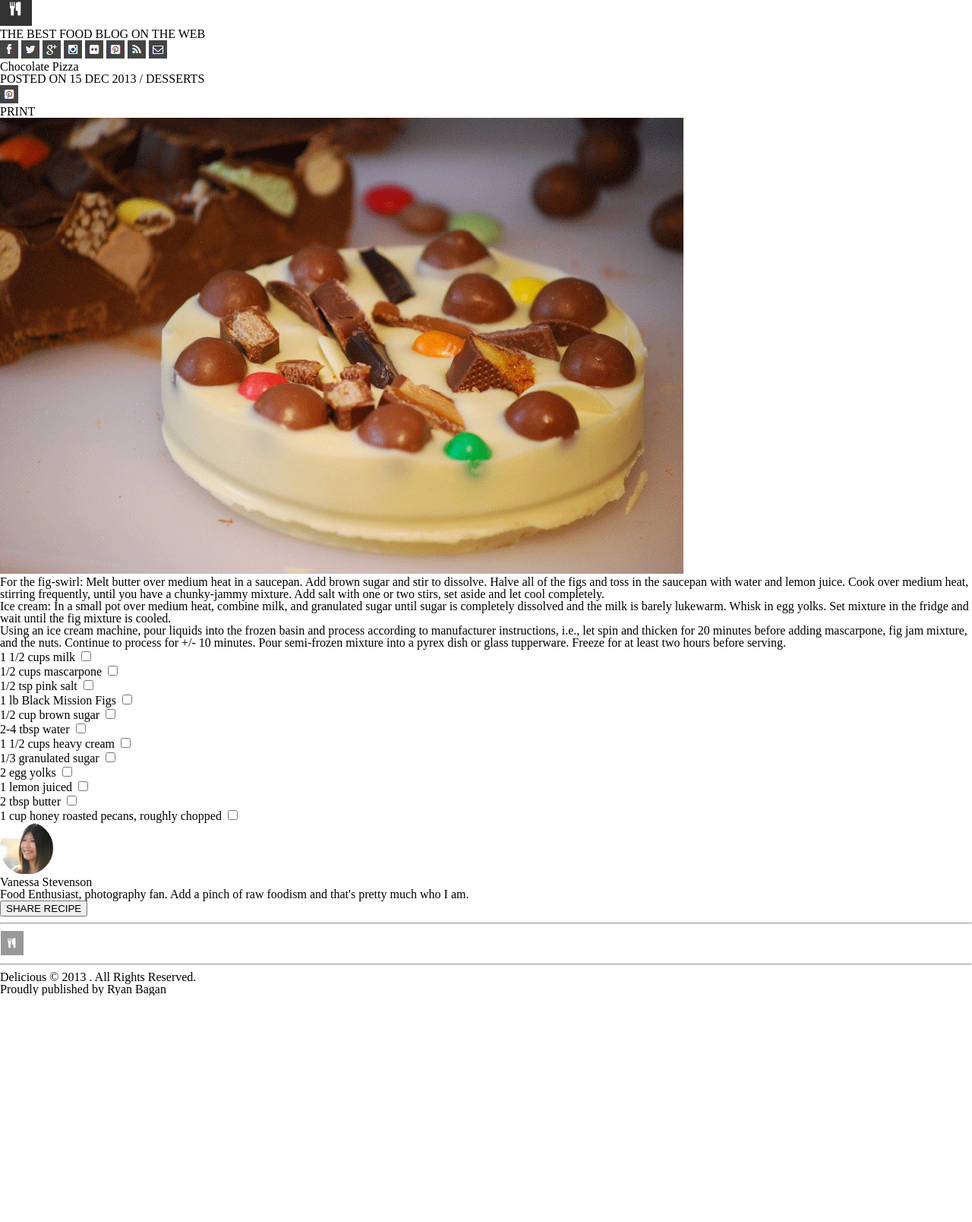
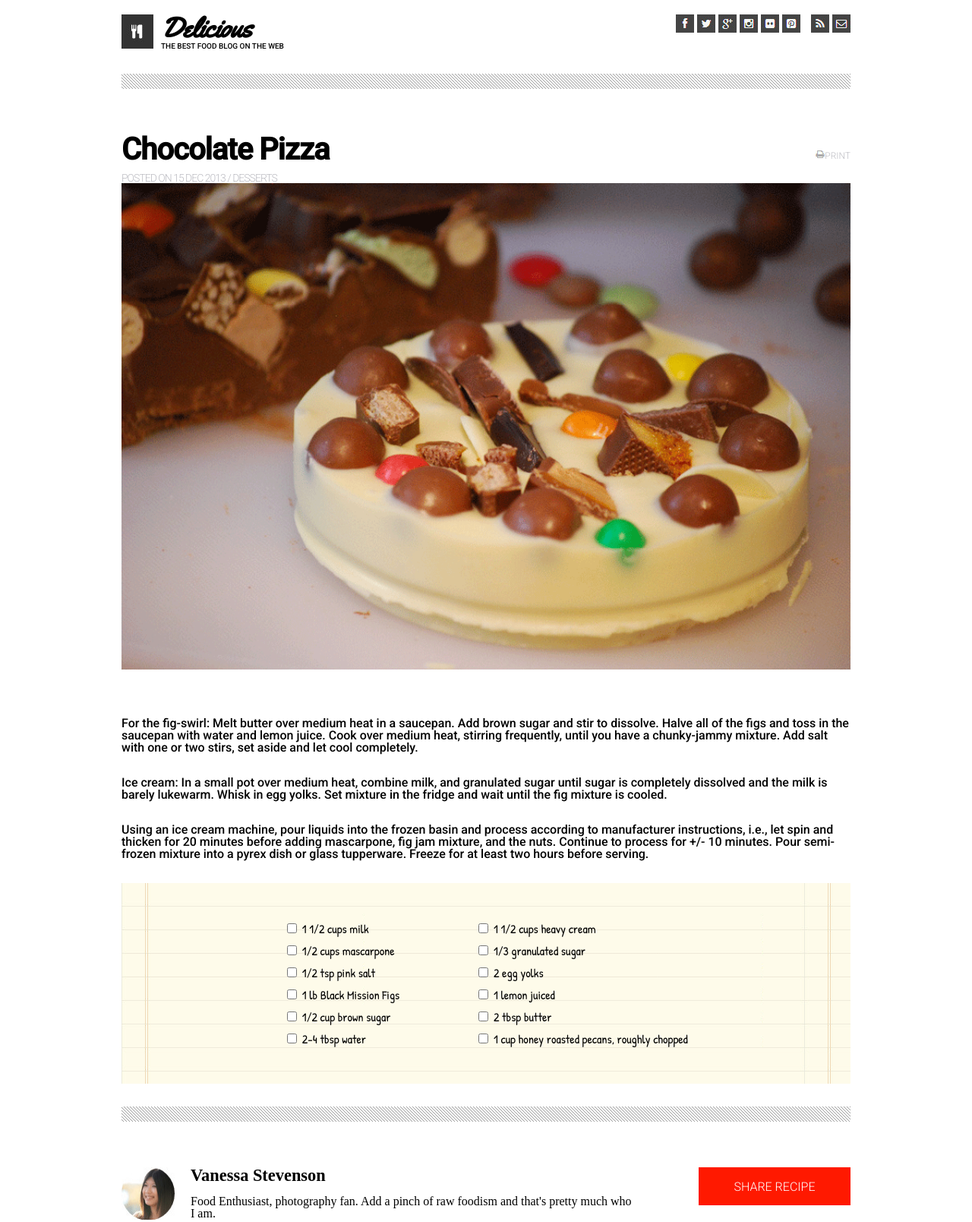
Before and after one commit to Ryanb021/chocolate-pizza, a plain HTML site: page index.html in a window 1280 px wide. Shown: the part 11-1619 px from the top of the page at 76% size. Before the commit the page ends 1321 px from the top, so only its background shows below. Drawn offline with Linux system fonts and the light colour scheme.

Commit message:
made changes to style.css and index.html

```diff
--- a/index.html
+++ b/index.html
@@ -12,7 +12,9 @@
   <!-- Google Fonts -->
   <link rel="fontstyle" href="https://fonts.googleapis.com">
   <link rel="fontstyle" href=https://fonts.gstatic.com" crossorigin>
-  <link href="https://fonts.googleapis.com/css2?family=Patrick+Hand&family=Roboto+Slab:wght@300;400&family=Roboto:wght@100;300;500&family=Yellowtail&display=swap" rel="stylesheet">
+  <link
+    href="https://fonts.googleapis.com/css2?family=Patrick+Hand&family=Roboto+Slab:wght@300;400&family=Roboto:wght@100;300;500&family=Yellowtail&display=swap"
+    rel="stylesheet">
 
   <title>Chocolate Pizza</title>
 </head>
@@ -22,6 +24,7 @@
     <section>
       <img src="/img/logo.png" alt="fork and knife">
       <section class="motto-and-logo-container">
+        <h3 class="motto-text">Delicious</h3>
         <p class="motto">THE BEST FOOD BLOG ON THE WEB</p>
       </section>
     </section>
@@ -38,102 +41,111 @@
   </header>
   <section class="divider"></section>
   <main>
-    <section class"recipe-name-container">
+    <section class="recipe-name-container">
       <section class="recipe-name">
         <h1>Chocolate Pizza</h1>
         <p>POSTED ON 15 DEC 2013 / DESSERTS</p>
       </section>
       <section class="printer-icon-container">
-        <img src="/img/pint-icon.png" alt="printer">
+        <img src="/img/print-icon.png" alt="printer">
         <p>PRINT</p>
       </section>
     </section>
     <section class="recipe-image-container">
       <img src="/img/choco-pizza.png" alt="choco-pizza">
     </section>
-    <section class="recipe-intruction">
+    <section class="recipe-instruction">
       <p>
-        For the fig-swirl: Melt butter over medium heat in a saucepan. Add brown sugar and stir to dissolve. Halve all of the figs and toss in the saucepan with water and lemon juice. Cook over medium heat, stirring frequently, until you have a chunky-jammy mixture. Add salt with one or two stirs, set aside and let cool completely.
+        For the fig-swirl: Melt butter over medium heat in a saucepan. Add brown sugar and stir to dissolve. Halve all
+        of the figs and toss in the saucepan with water and lemon juice. Cook over medium heat, stirring frequently,
+        until you have a chunky-jammy mixture. Add salt with one or two stirs, set aside and let cool completely.
       </p>
       <p>
-        Ice cream: In a small pot over medium heat, combine milk, and granulated sugar until sugar is completely dissolved and the milk is barely lukewarm. Whisk in egg yolks. Set mixture in the fridge and wait until the fig mixture is cooled.
+        Ice cream: In a small pot over medium heat, combine milk, and granulated sugar until sugar is completely
+        dissolved and the milk is barely lukewarm. Whisk in egg yolks. Set mixture in the fridge and wait until the fig
+        mixture is cooled.
       </p>
       <p>
-        Using an ice cream machine, pour liquids into the frozen basin and process according to manufacturer instructions, i.e., let spin and thicken for 20 minutes before adding mascarpone, fig jam mixture, and the nuts. Continue to process for +/- 10 minutes. Pour semi-frozen mixture into a pyrex dish or glass tupperware. Freeze for at least two hours before serving.
+        Using an ice cream machine, pour liquids into the frozen basin and process according to manufacturer
+        instructions, i.e., let spin and thicken for 20 minutes before adding mascarpone, fig jam mixture, and the nuts.
+        Continue to process for +/- 10 minutes. Pour semi-frozen mixture into a pyrex dish or glass tupperware. Freeze
+        for at least two hours before serving.
       </p>
     </section>
     <section class="recipe-ingredients-container">
       <section class="ingredients-list">
         <section>
           <div class="recipe-ingredient">
-            <label for="ingredient1"> 1 1/2 cups milk
-              <input type="checkbox" name="ingredient1" id="ingredient1">
+            <label for="ingredient1">
+              <input type="checkbox" name="ingredient1" id="ingredient1"> 1 1/2 cups milk
               <span class="checkmark"></span>
             </label>
           </div>
           <div class="recipe-ingredient">
-            <label for="ingredient2"> 1/2 cups mascarpone
-              <input type="checkbox" name="ingredient2" id="ingredient2">
+            <label for="ingredient2">
+              <input type="checkbox" name="ingredient2" id="ingredient2"> 1/2 cups mascarpone
               <span class="checkmark"></span>
             </label>
           </div>
           <div class="recipe-ingredient">
-            <label for="ingredient3"> 1/2 tsp pink salt
-              <input type="checkbox" name="ingredient3" id="ingredient3">
+            <label for="ingredient3">
+              <input type="checkbox" name="ingredient3" id="ingredient3"> 1/2 tsp pink salt
               <span class="checkmark"></span>
             </label>
           </div>
           <div class="recipe-ingredient">
-            <label for="ingredient4"> 1 lb Black Mission Figs
-              <input type="checkbox" name="ingredient4" id="ingredient4">
+            <label for="ingredient4">
+              <input type="checkbox" name="ingredient4" id="ingredient4"> 1 lb Black Mission Figs
               <span class="checkmark"></span>
             </label>
           </div>
           <div class="recipe-ingredient">
-            <label for="ingredient5"> 1/2 cup brown sugar
-              <input type="checkbox" name="ingredient5" id="ingredient5">
+            <label for="ingredient5">
+              <input type="checkbox" name="ingredient5" id="ingredient5"> 1/2 cup brown sugar
               <span class="checkmark"></span>
             </label>
           </div>
           <div class="recipe-ingredient">
-            <label for="ingredient6"> 2-4 tbsp water
-              <input type="checkbox" name="ingredient6" id="ingredient6">
+            <label for="ingredient6">
+              <input type="checkbox" name="ingredient6" id="ingredient6"> 2-4 tbsp water
+              <span class="checkmark"></span>
+            </label>
+          </div>
+        </section>
+        <section>
+          <div class="recipe-ingredient">
+            <label for="ingredient7">
+              <input type="checkbox" name="ingredient7" id="ingredient7"> 1 1/2 cups heavy cream
               <span class="checkmark"></span>
             </label>
           </div>
           <div class="recipe-ingredient">
-            <label for="ingredient7"> 1 1/2 cups heavy cream
-              <input type="checkbox" name="ingredient7" id="ingredient7">
+            <label for="ingredient8">
+              <input type="checkbox" name="ingredient8" id="ingredient8"> 1/3 granulated sugar
               <span class="checkmark"></span>
             </label>
           </div>
           <div class="recipe-ingredient">
-            <label for="ingredient8"> 1/3 granulated sugar
-              <input type="checkbox" name="ingredient8" id="ingredient8">
+            <label for="ingredient9">
+              <input type="checkbox" name="ingredient9" id="ingredient9"> 2 egg yolks
               <span class="checkmark"></span>
             </label>
           </div>
           <div class="recipe-ingredient">
-            <label for="ingredient9"> 2 egg yolks
-              <input type="checkbox" name="ingredient9" id="ingredient9">
+            <label for="ingredient10">
+              <input type="checkbox" name="ingredient10" id="ingredient10"> 1 lemon juiced
               <span class="checkmark"></span>
             </label>
           </div>
           <div class="recipe-ingredient">
-            <label for="ingredient10"> 1 lemon juiced
-              <input type="checkbox" name="ingredient10" id="ingredient10">
+            <label for="ingredient11">
+              <input type="checkbox" name="ingredient11" id="ingredient11"> 2 tbsp butter
               <span class="checkmark"></span>
             </label>
           </div>
           <div class="recipe-ingredient">
-            <label for="ingredient11"> 2 tbsp butter
-              <input type="checkbox" name="ingredient11" id="ingredient11">
-              <span class="checkmark"></span>
-            </label>
-          </div>
-          <div class="recipe-ingredient">
-            <label for="ingredient12"> 1 cup honey roasted pecans, roughly chopped
-              <input type="checkbox" name="ingredient12" id="ingredient12">
+            <label for="ingredient12">
+              <input type="checkbox" name="ingredient12" id="ingredient12"> 1 cup honey roasted pecans, roughly chopped
               <span class="checkmark"></span>
             </label>
           </div>
@@ -146,7 +158,7 @@
     <section class="author">
       <img src="/img/van-pic.png" alt="vanessa">
       <section class="text">
-        <h3>Vanessa Stevenson</h3>
+        <h4>Vanessa Stevenson</h4>
         <p>Food Enthusiast, photography fan. Add a pinch of raw foodism and that's pretty much who I am.</p>
       </section>
       <section>
--- a/style.css
+++ b/style.css
@@ -0,0 +1,197 @@
+body {
+  text-align: center;
+  font-family: 'Roboto', sans-serif;
+}
+
+header {
+  display: inline-flex;
+  flex-direction: row;
+  justify-content: space-between;
+  width: 960px;
+  margin: 30px auto;
+}
+
+.motto-and-logo-container {
+  float: right;
+  margin-left: 10px;
+  text-align: left;
+}
+
+.motto-text {
+  font-family: 'Yellowtail', cursive;
+  font-weight: bold;
+  font-size: 2.3rem;
+}
+
+.motto {
+  font-size: 10px;
+}
+
+.social-media-icons img:nth-of-type(7) {
+  margin-left: 10px;
+}
+/*repeating image*/
+.divider {
+  background-image: url("/img/hr-img.png");
+  background-repeat: repeat;
+  height: 20px;
+  width: 960px;
+  margin: 0 auto 30px;
+}
+/*recipe section*/
+main {
+  width: 960px;
+  margin: 0 auto;
+}
+
+.recipe-name-container {
+  display: flex;
+  justify-content: space-between;
+  width: 960px;
+  text-align: left;
+  margin-top: 60px;
+}
+
+.recipe-name-container h1 {
+  font-family: 'Roboto', sans-serif;
+  font-size: 2.5rem;
+  font-weight: bold;
+  letter-spacing: -1px;
+}
+
+.recipe-name p{
+  font-family: 'Roboto',sans-serif;
+  margin-top: 10px;
+  font-size: 14px;
+  font-weight: 300;
+  color: #BDBDC3;
+  letter-spacing: -1px;
+}
+
+/*print-icon*/
+.printer-icon-container {
+  align-self: flex-end;
+  margin-bottom: 30px;
+}
+
+.printer-icon-container p {
+  float: right;
+  font-family: 'Roboto', sans-serif;
+  color: #BDBDC3;
+  font-weight: 300;
+  font-size: 12px;
+  margin-top: 4px;
+}
+/*choco pizza image*/
+.recipe-image-container img {
+  width: 960px;
+  margin-bottom: 30px;
+}
+
+/*instructions*/
+.recipe-instruction {
+  margin-bottom: 30px;
+}
+
+.recipe-instruction p {
+  margin: 30px  auto;
+  text-align: left;
+}
+
+/*ingredients*/
+.recipe-ingredients-container {
+  background-image: url(/img/list-bg.png);
+  margin-bottom: 30px;
+
+}
+
+.ingredients-list {
+  display:flex;
+  font-family: 'Patrick Hand', cursive;
+  flex-direction: row;
+  justify-content: center;
+  text-align: left;
+  position: relative;
+}
+
+.ingredients-list section {
+ margin: 40px;
+}
+
+.recipe-ingredient {
+  margin: 10px;
+}
+
+footer {
+  margin: 60px auto;
+  width: 960px;
+}
+
+.author {
+  display: inline-flex;
+  margin: 0 auto 30 px;
+  justify-content: space-between;
+}
+
+.author img {
+  margin-right: 20px;
+}
+
+.text {
+  text-align: left;
+}
+
+.text h4 {
+  font-size: 1.4rem;
+  font-weight: bold;
+  font-family: 'Times New Roman', Times, serif;
+}
+
+.text p {
+  margin-top: 15px;
+  font-family: 'Times New Roman', Times, serif;
+}
+
+button {
+  background-color: rgb(255, 25, 0);
+  color: white;
+  font-family: 'Roboto', sans-serif;
+  font-weight: 300;
+  height: 50px;
+  font-size: 16px;
+  margin-left: 80px;
+  width: 200px;
+  border: none;
+  align-self: flex-end;
+}
+
+.footer-logo {
+  display: flex;
+  justify-content: space-between;
+  margin: 80px auto;
+  width: 960px;
+}
+
+.footer-logo hr {
+  border-bottom: none;
+  border-left: none;
+  border-right: none;
+  color: #BDBDC3;
+}
+
+.left-hr {
+  border-top: solid;
+  width: 48%;
+  color: #BDBDC3;
+}
+
+.right-hr {
+  border-top: solid;
+  width: 48%;
+  color: #BDBDC3;
+}
+
+.copyright {
+  color: #BDBDC3;
+  font-size: 13px;
+}
```
Lines whose indentation alone changed are shown as unchanged.
